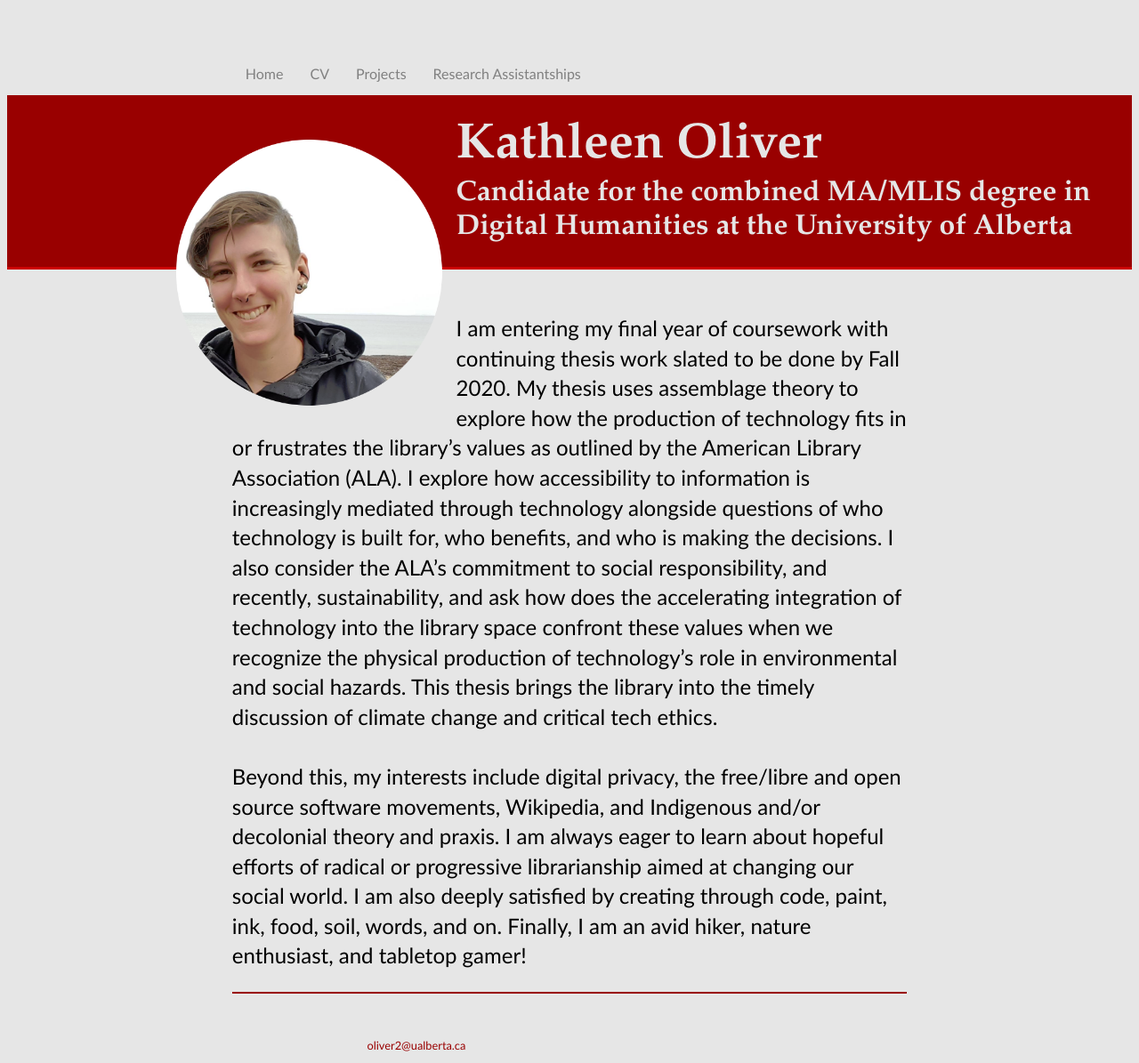
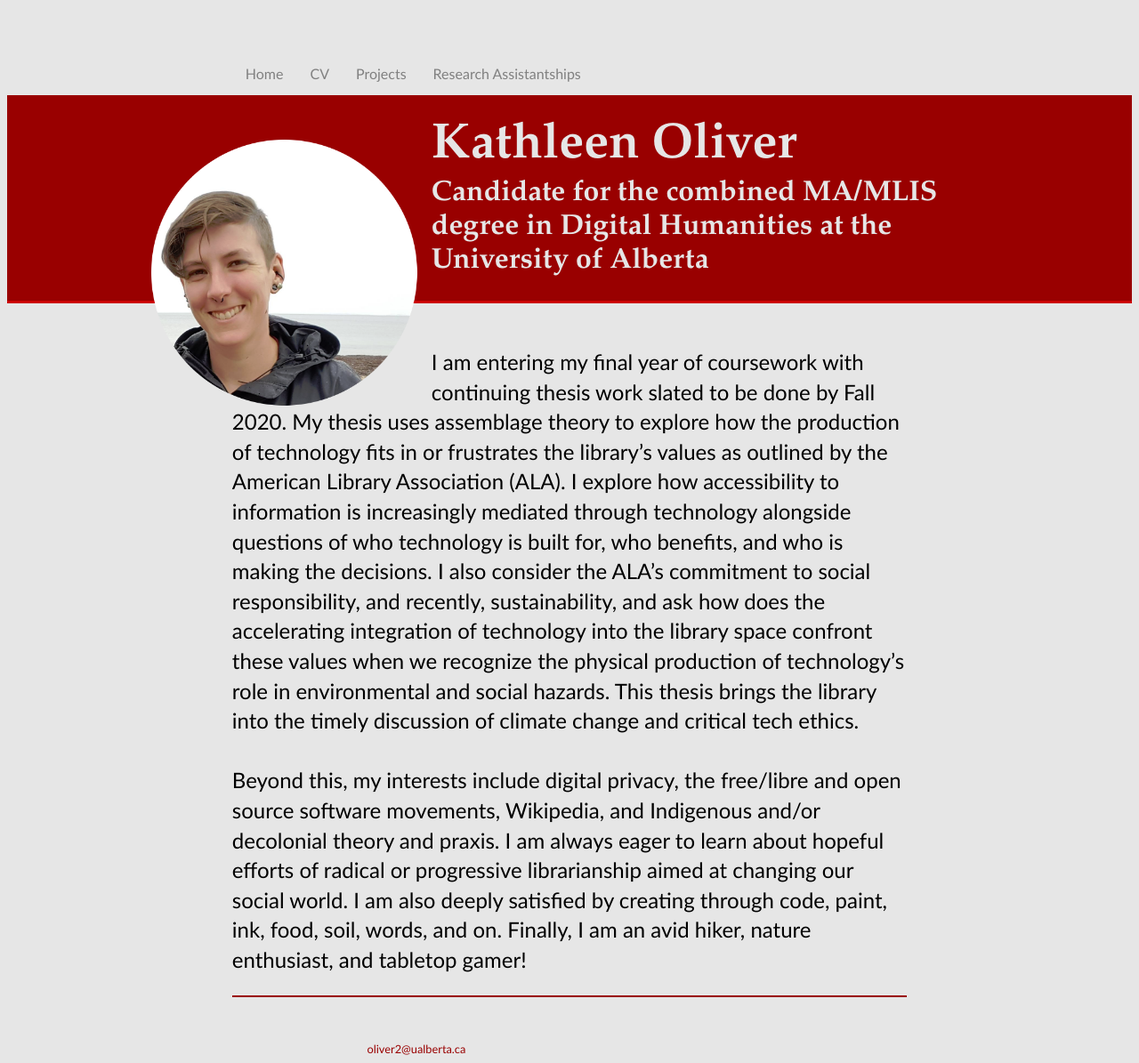
Before and after one commit to k-j-oliver/k-j-oliver.github.io, a Jekyll site: the page built from index.html, in a window 1280 px wide. Shown: the whole page at 89% size. Built offline with Jekyll 4.4.1, drawn with Linux system fonts in a browser that asks for light colours.

Commit message:
Update main.css

```diff
--- a/css/main.css
+++ b/css/main.css
@@ -13,7 +13,7 @@ body {
 	background-color: #990000;
 	color: #e6e6e6;
     	border-bottom: 3px solid #cc0000;
-	padding: 25px 0 25px 0;
+	padding: 25px 185px 25px 0;
 	font-family:'Garamond', 'EB Garamond', 'Serif';
 }
 
```
